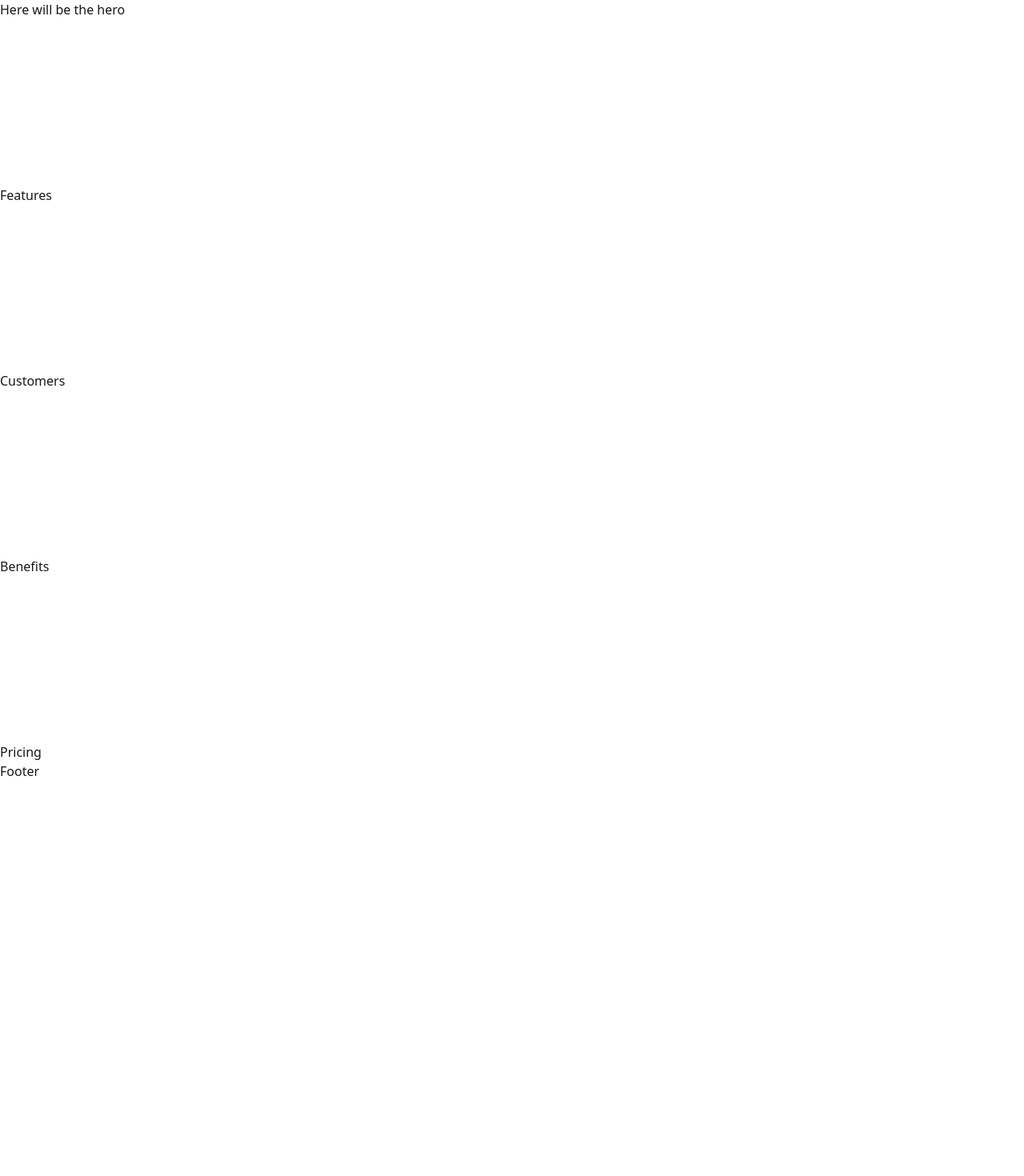
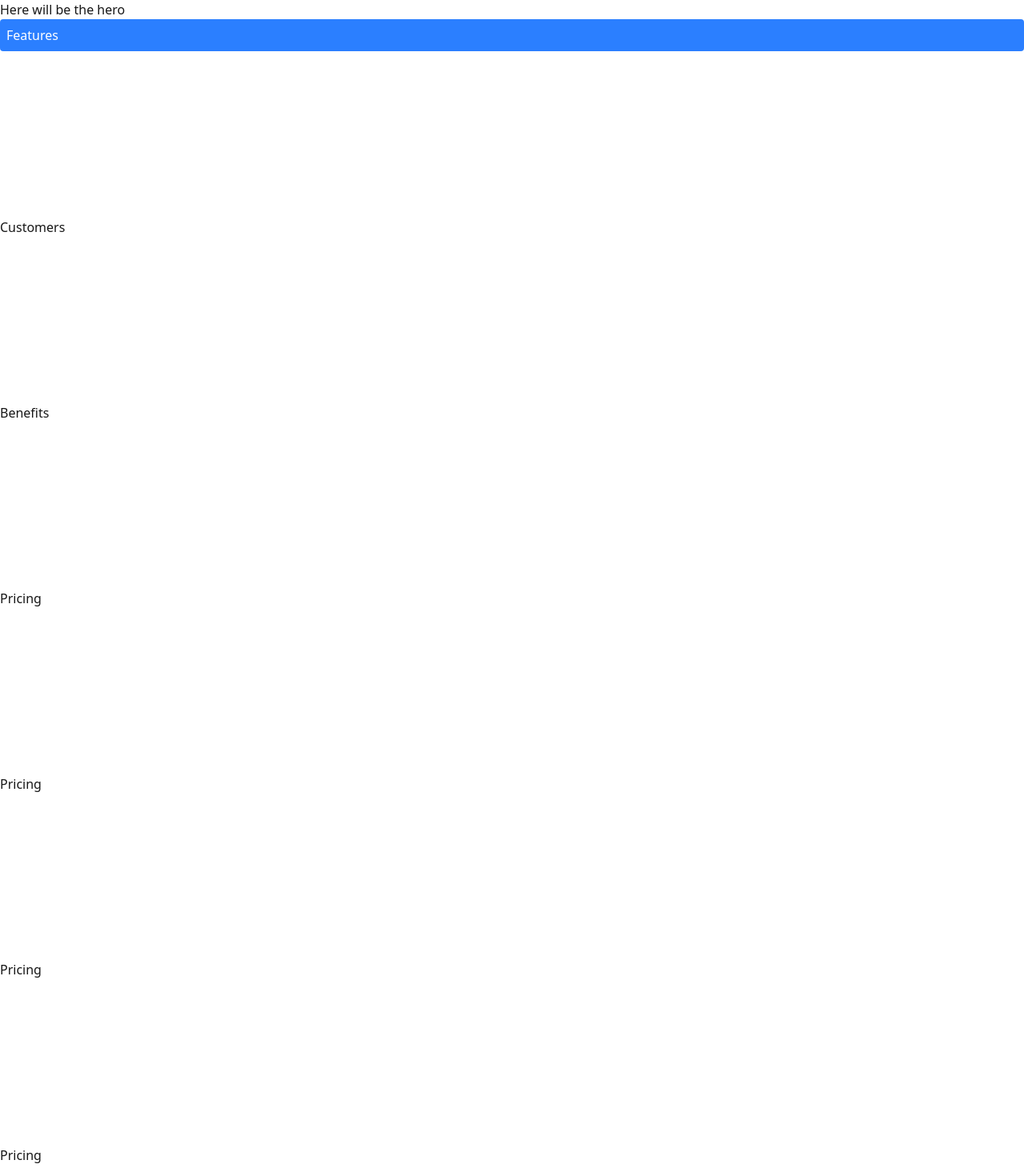
Before and after one commit to roni505/ai-image-template, a Next.js app: page / in a window 1280 px wide. Shown: the top 1470 px of the page at 80% size. Before the commit the page ends 976 px from the top, so only its background shows below. Built offline with nearby package versions, Linux system fonts and the light colour scheme.

Commit message:
prittier added

```diff
--- a/package.json
+++ b/package.json
@@ -22,6 +22,8 @@
     "@types/react-dom": "^19",
     "eslint": "^9",
     "eslint-config-next": "15.2.4",
+    "prettier": "^3.5.3",
+    "prettier-plugin-tailwindcss": "^0.6.11",
     "tailwindcss": "^4.1.3",
     "typescript": "^5"
   }
--- a/src/app/page.tsx
+++ b/src/app/page.tsx
@@ -1,33 +1,22 @@
 export default function Home() {
   return (
     <>
-
-
-
-
-      <header>
-        Here will be the hero
-      </header>
+      <header>Here will be the hero</header>
 
       <main>
-
-        <section className="mt-52">
+        <section className="rounded bg-blue-500 p-2 text-white hover:bg-blue-600">
           Features
         </section>
-        <section className="mt-52">
-          Customers
-        </section>
-        <section className="mt-52">
-          Benefits
-        </section>
-        <section className="mt-52">
-          Pricing
-        </section>
+        <section className="mt-52">Customers</section>
+        <section className="mt-52">Benefits</section>
+        <section className="mt-52">Pricing</section>
+        <section className="mt-52">Pricing</section>
+        <section className="mt-52">Pricing</section>
+        <section className="mt-52">Pricing</section>
+        <section className="mt-52">Pricing</section>
       </main>
 
-      <footer>
-        Footer
-      </footer>
+      <footer>Footer</footer>
     </>
   );
 }
```
Also changed, not shown: 2 other files (tests, documents, lock files or other folders).
